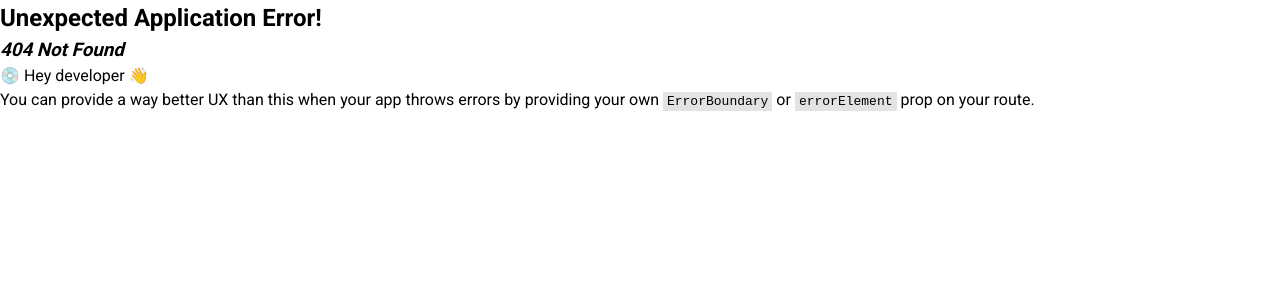
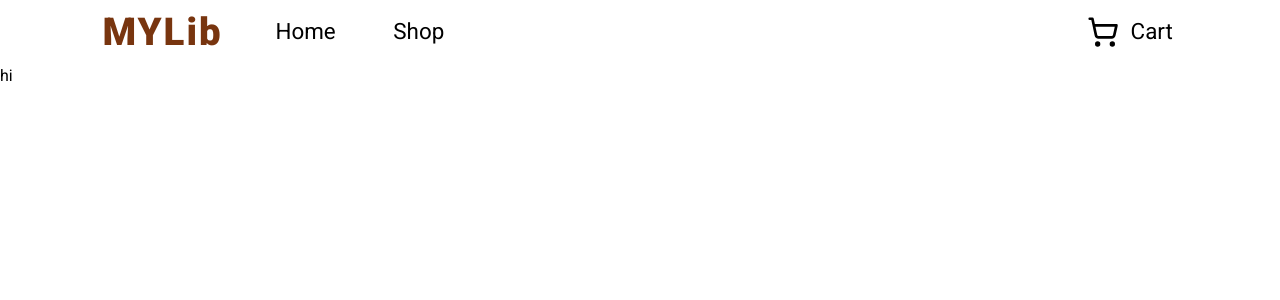
Before and after one commit to TahraouiMustapha/Shopping-card-app-TOP, a React (Vite) app: page /cart in a window 1280 px wide. Before the commit this address had no page. Shown: the top 300 px of the page. Built offline with nearby package versions, Linux system fonts and the light colour scheme.

Commit message:
feat: create new route to shopping cart page

```diff
--- a/src/components/navigationBar/NavigationBar.jsx
+++ b/src/components/navigationBar/NavigationBar.jsx
@@ -9,7 +9,7 @@ function NavLink({title, children}) {
     return(
         <div className={styles.navLink}>
             {children}
-            <p>{title}</p>
+            {title == 'Cart' && <Link to='cart'>{title}</Link>}
         </div>
     )
 }
--- /dev/null
+++ b/src/pages/cart/Cart.jsx
@@ -0,0 +1,5 @@
+export default function Cart() {
+    return (
+        <p>hi</p>
+    )
+}
--- a/src/routes/routes.jsx
+++ b/src/routes/routes.jsx
@@ -1,6 +1,7 @@
 import App from "../App";
 import Home from "../pages/home/Home"
 import Shop from "../pages/shop/Shop"
+import Cart from "../pages/cart/Cart";
 
 const routes = [
     {
@@ -8,7 +9,8 @@ const routes = [
       element: <App/>,
       children: [
         { path: "/", element: <Home/> },
-        { path: "/shop", element: <Shop/>}
+        { path: "/shop", element: <Shop/>},
+        { path: "/cart", element: <Cart/> }
       ]
     }
 ]
```
